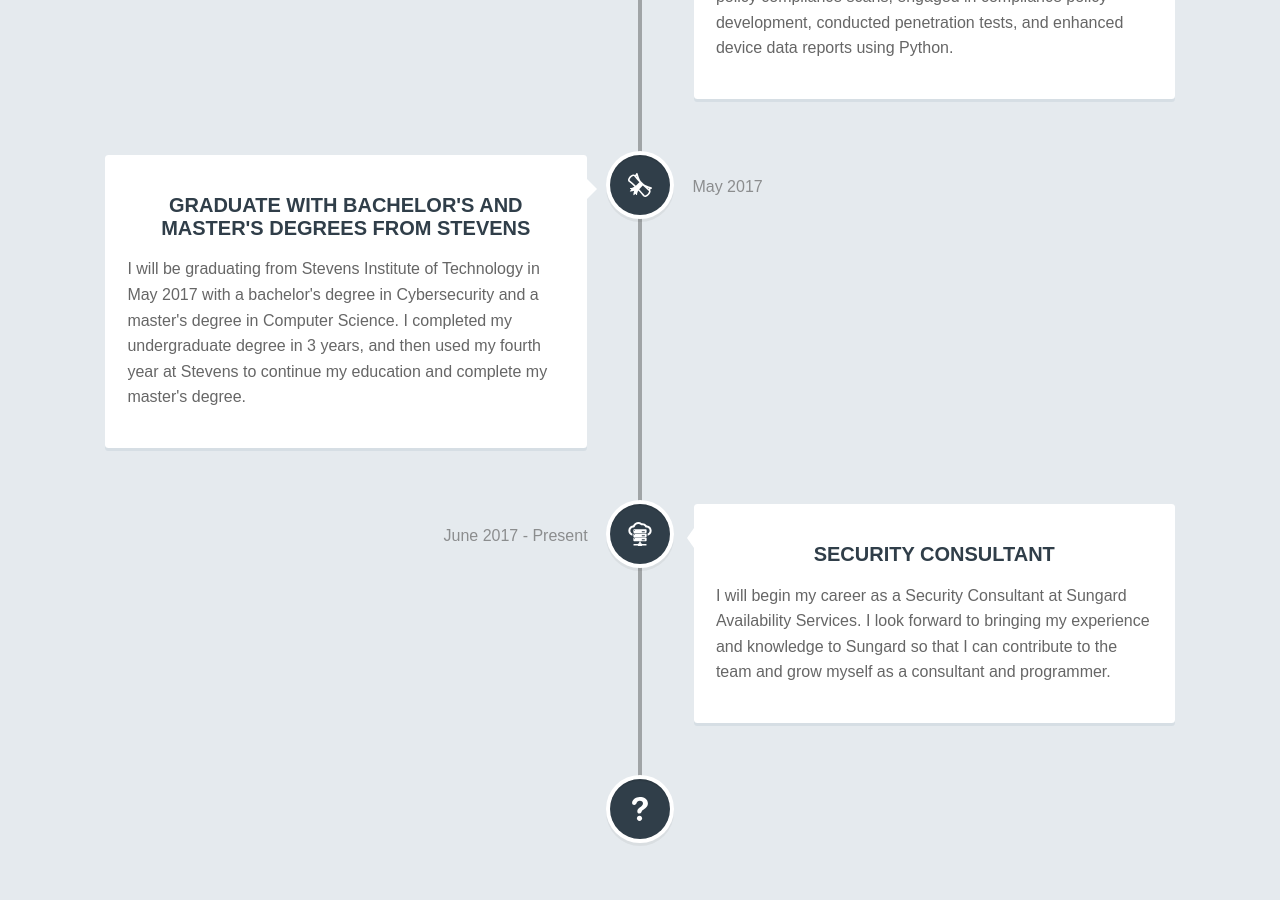
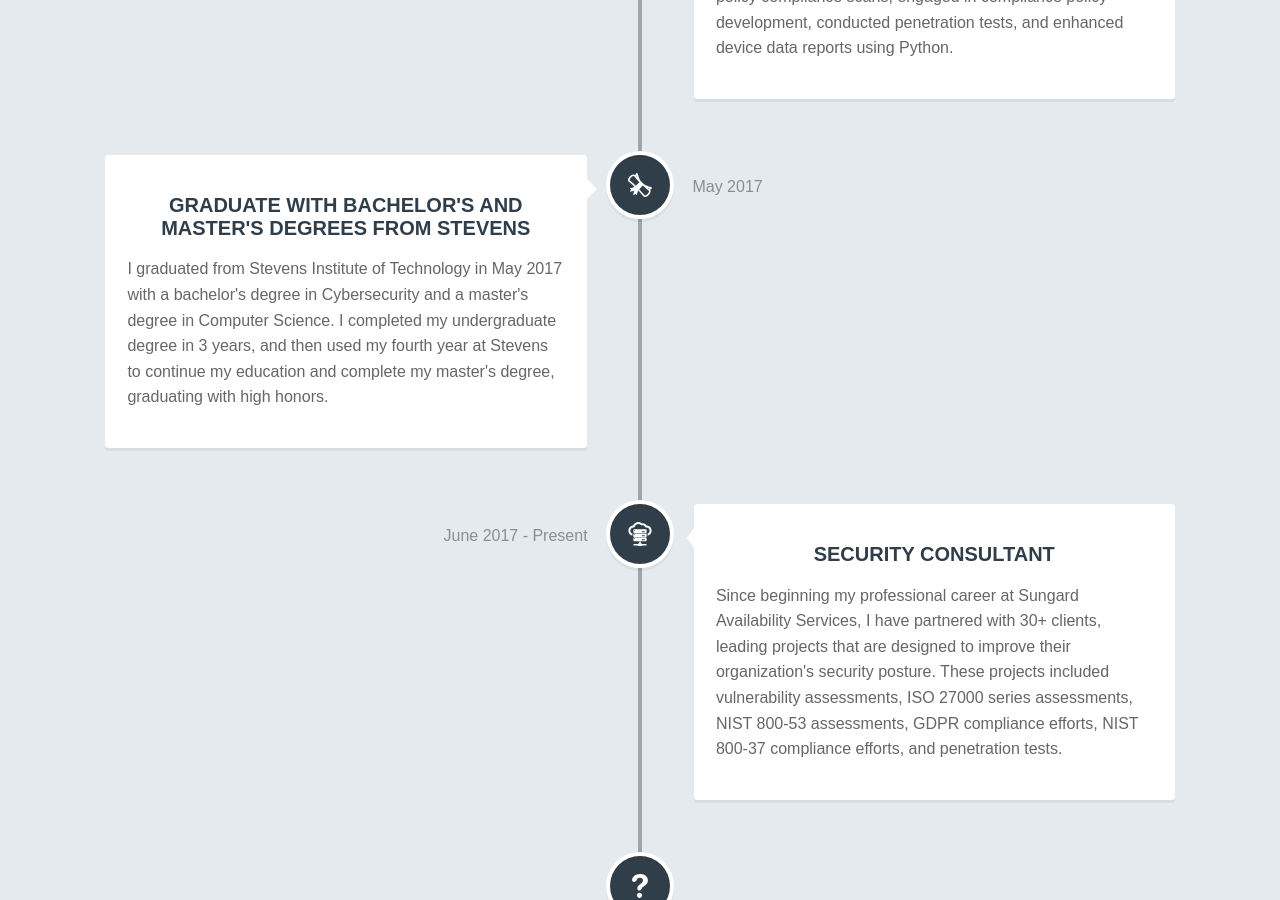
Before and after one commit to nickm221/nickmassa.com, a Jekyll site: the page built from index.html, in a window 1280 px wide and 900 px high, scrolled down 2478 px. Built offline with Jekyll 4.4.1, drawn with Linux system fonts in a browser that asks for light colours; nearby versions of some CDN libraries; Markdown is read by kramdown in place of the engine named in the settings.

Commit message:
Update Sungard AS and Stevens

```diff
--- a/_includes/history.html
+++ b/_includes/history.html
@@ -56,7 +56,7 @@
         </div><!-- cd-timeline-img-->
         <div class="cd-timeline-content">
           <h2>Graduate with Bachelor's and Master's degrees from Stevens</h2>
-          <p>I will be graduating from Stevens Institute of Technology in May 2017 with a bachelor's degree in Cybersecurity and a master's degree in Computer Science.  I completed my undergraduate degree in 3 years, and then used my fourth year at Stevens to continue my education and complete my master's degree.</p>
+          <p>I graduated from Stevens Institute of Technology in May 2017 with a bachelor's degree in Cybersecurity and a master's degree in Computer Science.  I completed my undergraduate degree in 3 years, and then used my fourth year at Stevens to continue my education and complete my master's degree, graduating with high honors.</p>
           <span class="cd-date">May 2017</span>
         </div><!-- cd-timeline-content--><!-- cd-timeline-block-->
      </div>
@@ -67,7 +67,7 @@
         </div><!-- cd-timeline-img-->
         <div class="cd-timeline-content">
           <h2>Security Consultant</h2>
-          <p>I will begin my career as a Security Consultant at Sungard Availability Services.  I look forward to bringing my experience and knowledge to Sungard so that I can contribute to the team and grow myself as a consultant and programmer.</p>
+          <p>Since beginning my professional career at Sungard Availability Services, I have partnered with 30+ clients, leading projects that are designed to improve their organization's security posture. These projects included vulnerability assessments, ISO 27000 series assessments, NIST 800-53 assessments, GDPR compliance efforts, NIST 800-37 compliance efforts, and penetration tests.   </p>
           <span class="cd-date">June 2017 - Present</span>
         </div><!-- cd-timeline-content--><!-- cd-timeline-block-->
       </div>
```
